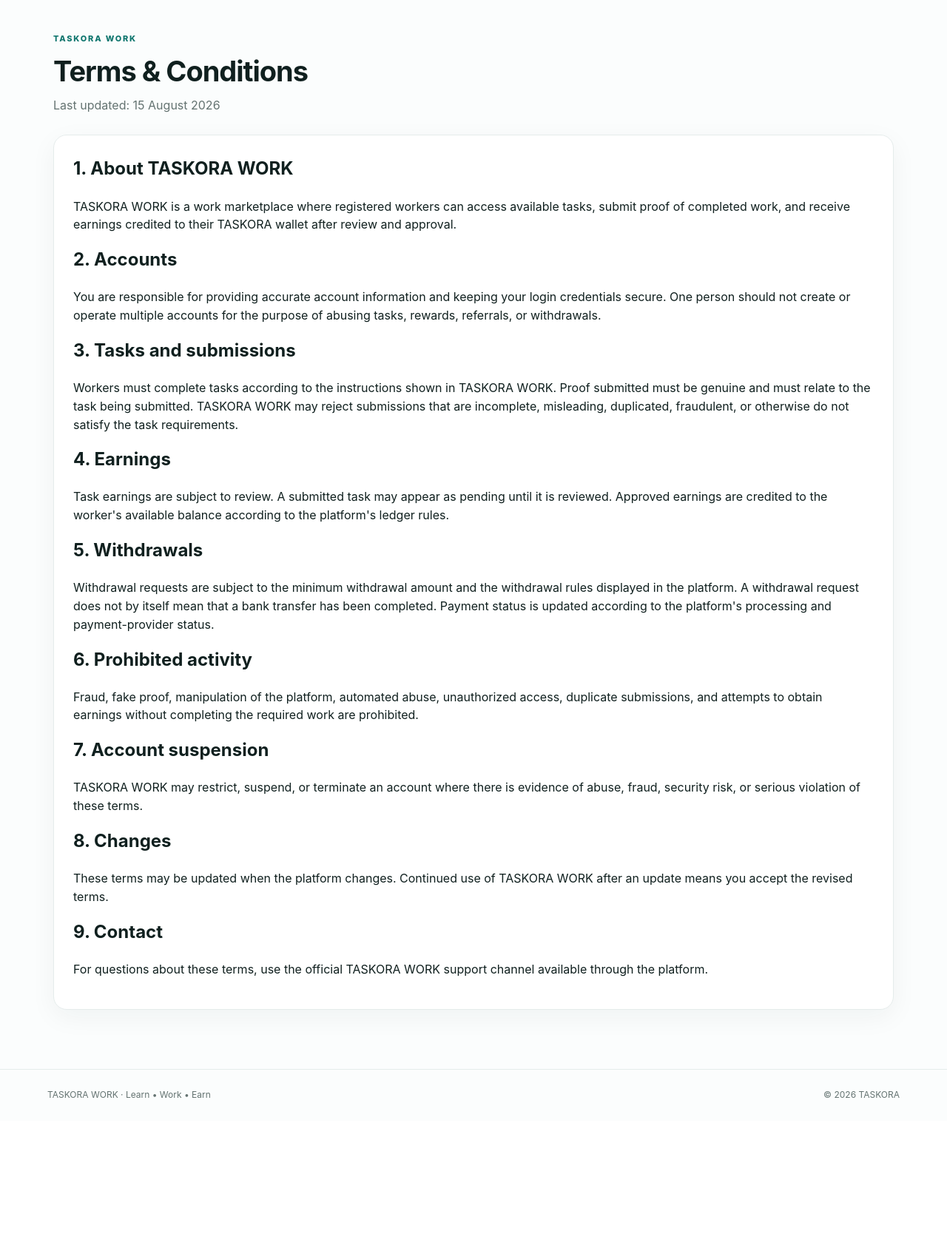
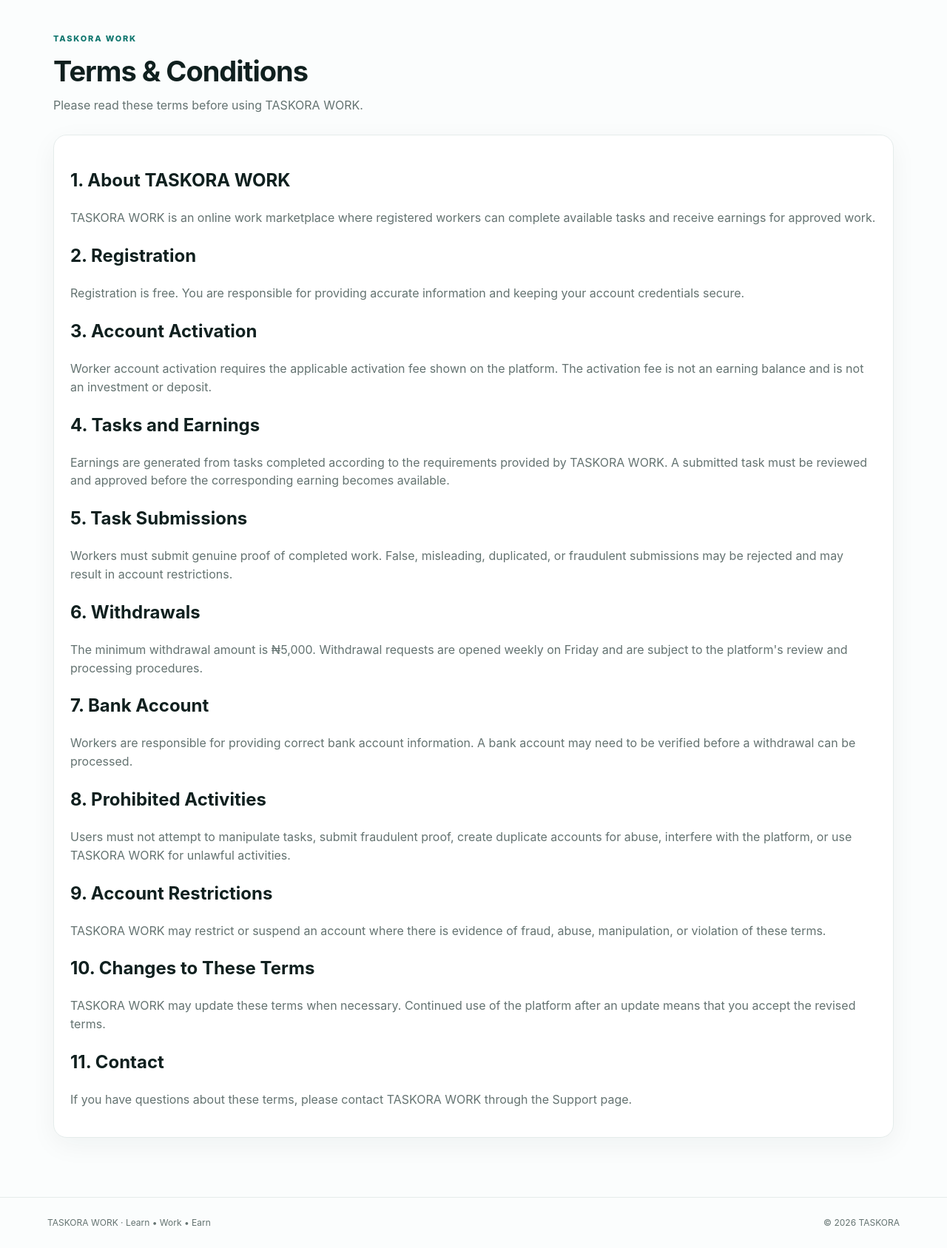
Before and after one commit to ssdplc1-crypto/taskora-work, a Flask app: page /terms in a window 1280 px wide. Shown: the part 72-1759 px from the top of the page at 74% size. Before the commit the page ends 1556 px from the top, so only its background shows below. Run offline with Flask 3, Linux system fonts and the light colour scheme; some libraries are stand-ins or nearby versions.

Commit message:
Update terms.html

```diff
--- a/templates/terms.html
+++ b/templates/terms.html
@@ -1,40 +1,93 @@
 {% extends "base.html" %}
+
 {% block title %}Terms & Conditions — TASKORA WORK{% endblock %}
+
 {% block content %}
+
 <div class="page-head">
-  <div>
-    <span class="eyebrow">TASKORA WORK</span>
-    <h1>Terms & Conditions</h1>
-    <p>Last updated: 15 August 2026</p>
-  </div>
+    <div>
+        <span class="eyebrow">TASKORA WORK</span>
+        <h1>Terms & Conditions</h1>
+        <p>Please read these terms before using TASKORA WORK.</p>
+    </div>
 </div>
 
-<div class="form-card">
-  <h2>1. About TASKORA WORK</h2>
-  <p>TASKORA WORK is a work marketplace where registered workers can access available tasks, submit proof of completed work, and receive earnings credited to their TASKORA wallet after review and approval.</p>
+<section class="card legal-page">
 
-  <h2>2. Accounts</h2>
-  <p>You are responsible for providing accurate account information and keeping your login credentials secure. One person should not create or operate multiple accounts for the purpose of abusing tasks, rewards, referrals, or withdrawals.</p>
+    <h2>1. About TASKORA WORK</h2>
+    <p>
+        TASKORA WORK is an online work marketplace where registered workers
+        can complete available tasks and receive earnings for approved work.
+    </p>
 
-  <h2>3. Tasks and submissions</h2>
-  <p>Workers must complete tasks according to the instructions shown in TASKORA WORK. Proof submitted must be genuine and must relate to the task being submitted. TASKORA WORK may reject submissions that are incomplete, misleading, duplicated, fraudulent, or otherwise do not satisfy the task requirements.</p>
+    <h2>2. Registration</h2>
+    <p>
+        Registration is free. You are responsible for providing accurate
+        information and keeping your account credentials secure.
+    </p>
 
-  <h2>4. Earnings</h2>
-  <p>Task earnings are subject to review. A submitted task may appear as pending until it is reviewed. Approved earnings are credited to the worker's available balance according to the platform's ledger rules.</p>
+    <h2>3. Account Activation</h2>
+    <p>
+        Worker account activation requires the applicable activation fee
+        shown on the platform. The activation fee is not an earning balance
+        and is not an investment or deposit.
+    </p>
 
-  <h2>5. Withdrawals</h2>
-  <p>Withdrawal requests are subject to the minimum withdrawal amount and the withdrawal rules displayed in the platform. A withdrawal request does not by itself mean that a bank transfer has been completed. Payment status is updated according to the platform's processing and payment-provider status.</p>
+    <h2>4. Tasks and Earnings</h2>
+    <p>
+        Earnings are generated from tasks completed according to the
+        requirements provided by TASKORA WORK. A submitted task must be
+        reviewed and approved before the corresponding earning becomes
+        available.
+    </p>
 
-  <h2>6. Prohibited activity</h2>
-  <p>Fraud, fake proof, manipulation of the platform, automated abuse, unauthorized access, duplicate submissions, and attempts to obtain earnings without completing the required work are prohibited.</p>
+    <h2>5. Task Submissions</h2>
+    <p>
+        Workers must submit genuine proof of completed work. False,
+        misleading, duplicated, or fraudulent submissions may be rejected
+        and may result in account restrictions.
+    </p>
 
-  <h2>7. Account suspension</h2>
-  <p>TASKORA WORK may restrict, suspend, or terminate an account where there is evidence of abuse, fraud, security risk, or serious violation of these terms.</p>
+    <h2>6. Withdrawals</h2>
+    <p>
+        The minimum withdrawal amount is ₦5,000. Withdrawal requests are
+        opened weekly on Friday and are subject to the platform's review
+        and processing procedures.
+    </p>
 
-  <h2>8. Changes</h2>
-  <p>These terms may be updated when the platform changes. Continued use of TASKORA WORK after an update means you accept the revised terms.</p>
+    <h2>7. Bank Account</h2>
+    <p>
+        Workers are responsible for providing correct bank account
+        information. A bank account may need to be verified before a
+        withdrawal can be processed.
+    </p>
 
-  <h2>9. Contact</h2>
-  <p>For questions about these terms, use the official TASKORA WORK support channel available through the platform.</p>
-</div>
+    <h2>8. Prohibited Activities</h2>
+    <p>
+        Users must not attempt to manipulate tasks, submit fraudulent proof,
+        create duplicate accounts for abuse, interfere with the platform,
+        or use TASKORA WORK for unlawful activities.
+    </p>
+
+    <h2>9. Account Restrictions</h2>
+    <p>
+        TASKORA WORK may restrict or suspend an account where there is
+        evidence of fraud, abuse, manipulation, or violation of these terms.
+    </p>
+
+    <h2>10. Changes to These Terms</h2>
+    <p>
+        TASKORA WORK may update these terms when necessary. Continued use
+        of the platform after an update means that you accept the revised
+        terms.
+    </p>
+
+    <h2>11. Contact</h2>
+    <p>
+        If you have questions about these terms, please contact TASKORA WORK
+        through the Support page.
+    </p>
+
+</section>
+
 {% endblock %}
```
